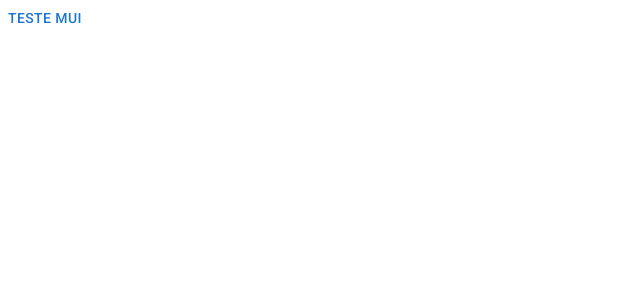
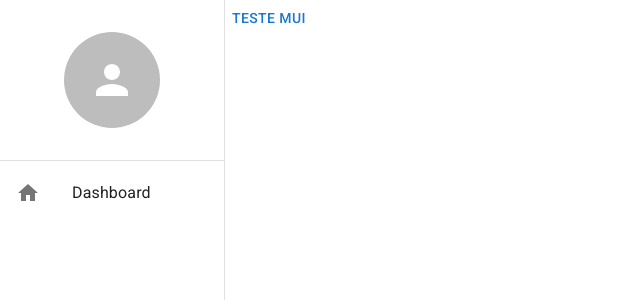
Before and after one commit to miguelsmuller/lumi-front, a React (Create React App) app: page / in a window 1280 px wide. Shown: the top 300 px of the page, without its empty margins (0-640 px from the left). Built offline with nearby package versions, Linux system fonts and the light colour scheme.

Commit message:
feat: add drawer menu

```diff
--- a/src/index.tsx
+++ b/src/index.tsx
@@ -9,12 +9,16 @@ import "@fontsource/roboto/400.css";
 import "@fontsource/roboto/500.css";
 import "@fontsource/roboto/700.css";
 
+import { DrawerProvider } from "./shared/contexts";
+
 const root = ReactDOM.createRoot(
   document.getElementById("root") as HTMLElement,
 );
 
 root.render(
   <React.StrictMode>
-    <AppRouter />
+    <DrawerProvider>
+      <AppRouter />
+    </DrawerProvider>
   </React.StrictMode>,
 );
--- a/src/pages/dashboard/index.tsx
+++ b/src/pages/dashboard/index.tsx
@@ -1,9 +1,15 @@
 import { Button } from "@mui/material";
+import { SideMenu } from "../../shared/components/side-menu/SideMenu";
+import { useDrawerContext } from "../../shared/contexts";
 
 export default function Dashboard() {
+  const { toggleDrawerOpen } = useDrawerContext();
+
   return (
     <div>
-      <Button>Teste MUI</Button>
+      <SideMenu>
+        <Button onClick={toggleDrawerOpen}>Teste MUI</Button>
+      </SideMenu>
     </div>
   );
 }
--- /dev/null
+++ b/src/shared/components/side-menu/SideMenu.tsx
@@ -0,0 +1,75 @@
+/* eslint-disable import/no-duplicates */
+
+import { Fragment } from "react";
+import { useTheme, useMediaQuery } from "@mui/material";
+import { Avatar, Box, Divider, Drawer } from "@mui/material";
+import {
+  List,
+  ListItemButton,
+  ListItemIcon,
+  ListItemText,
+} from "@mui/material";
+
+import { Person, Home } from "@mui/icons-material";
+import { useDrawerContext } from "../../contexts";
+
+interface SideMenuProps {
+  children?: React.ReactNode;
+}
+
+export const SideMenu: React.FC<SideMenuProps> = ({ children }) => {
+  const theme = useTheme();
+  const isSmall = useMediaQuery(theme.breakpoints.down("sm"));
+
+  const { isDrawerOpen, toggleDrawerOpen } = useDrawerContext();
+
+  return (
+    <Fragment>
+      <Drawer
+        open={isDrawerOpen}
+        variant={isSmall ? "temporary" : "permanent"}
+        onClose={toggleDrawerOpen}
+      >
+        <Box
+          width={theme.spacing(28)}
+          height="100%"
+          display="flex"
+          flexDirection="column"
+        >
+          <Box
+            width="100%"
+            height={theme.spacing(20)}
+            display="flex"
+            alignItems="center"
+            justifyContent="center"
+          >
+            <Avatar
+              sx={{ height: theme.spacing(12), width: theme.spacing(12) }}
+            >
+              <Person
+                sx={{ height: theme.spacing(6), width: theme.spacing(6) }}
+              />
+            </Avatar>
+          </Box>
+
+          <Divider />
+
+          <Box flex={1}>
+            <List component="nav">
+              <ListItemButton>
+                <ListItemIcon>
+                  <Home />
+                </ListItemIcon>
+                <ListItemText primary="Dashboard" />
+              </ListItemButton>
+            </List>
+          </Box>
+        </Box>
+      </Drawer>
+
+      <Box height="100vh" marginLeft={isSmall ? 0 : theme.spacing(28)}>
+        {children}
+      </Box>
+    </Fragment>
+  );
+};
--- /dev/null
+++ b/src/shared/contexts/DrawerContext.tsx
@@ -0,0 +1,32 @@
+import {
+  createContext,
+  useCallback,
+  useContext,
+  useState,
+  PropsWithChildren,
+} from "react";
+
+interface IDrawerContextData {
+  isDrawerOpen: boolean;
+  toggleDrawerOpen: () => void;
+}
+
+const DrawerContext = createContext({} as IDrawerContextData);
+
+export const useDrawerContext = () => {
+  return useContext(DrawerContext);
+};
+
+export const DrawerProvider: React.FC<PropsWithChildren> = ({ children }) => {
+  const [isDrawerOpen, setIsDrawerOpen] = useState(false);
+
+  const toggleDrawerOpen = useCallback(() => {
+    setIsDrawerOpen((oldDrawerOpen) => !oldDrawerOpen);
+  }, []);
+
+  return (
+    <DrawerContext.Provider value={{ isDrawerOpen, toggleDrawerOpen }}>
+      {children}
+    </DrawerContext.Provider>
+  );
+};
--- /dev/null
+++ b/src/shared/contexts/index.ts
@@ -0,0 +1 @@
+export * from "./DrawerContext";
```
